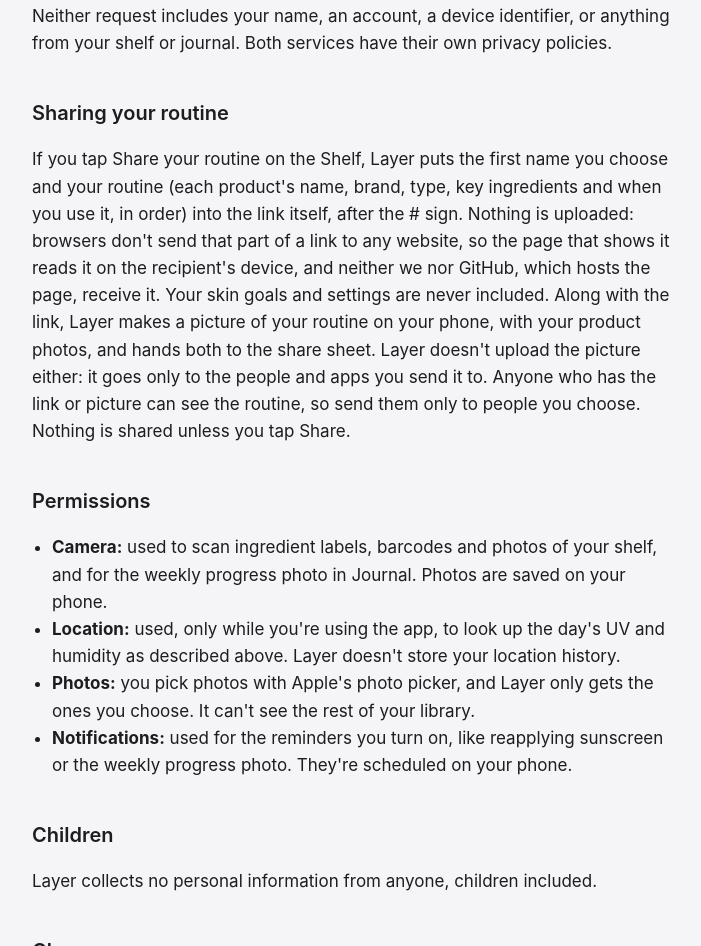
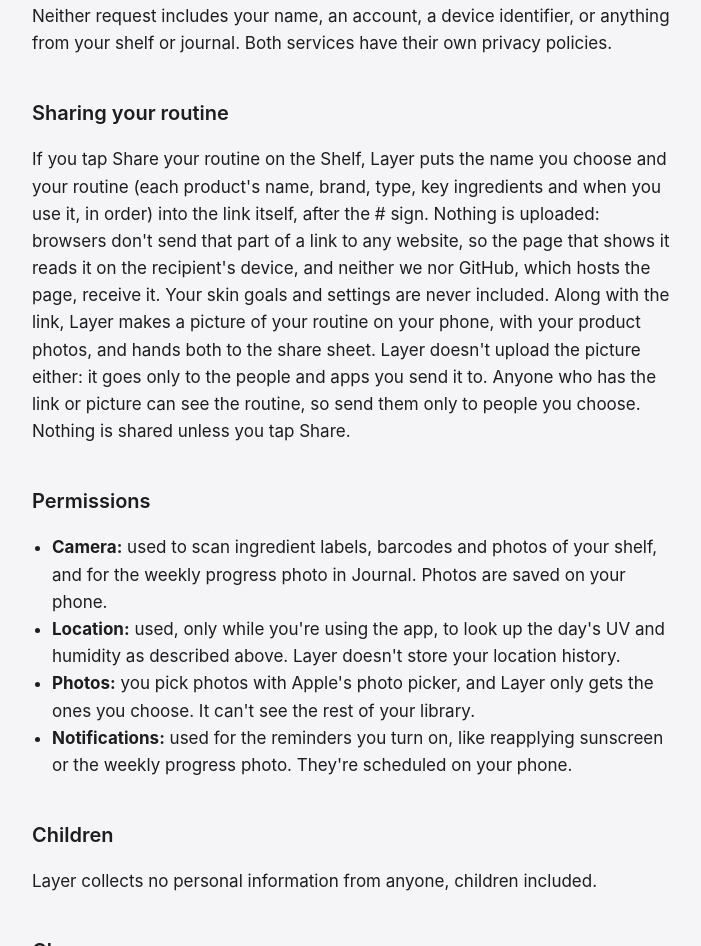
Before and after one commit to mark22d-kaijunumber8/layer, a plain HTML site: page privacy.html in a window 1280 px wide. Shown: the part 1010-1956 px from the top of the page, without its empty margins (288-989 px from the left). Drawn offline with Linux system fonts and the light colour scheme.

Commit message:
Say name, not first name

```diff
--- a/privacy.html
+++ b/privacy.html
@@ -32,7 +32,7 @@
     <p>Neither request includes your name, an account, a device identifier, or anything from your shelf or journal. Both services have their own privacy policies.</p>
 
     <h2>Sharing your routine</h2>
-    <p>If you tap Share your routine on the Shelf, Layer puts the first name you choose and your routine (each product's name, brand, type, key ingredients and when you use it, in order) into the link itself, after the # sign. Nothing is uploaded: browsers don't send that part of a link to any website, so the page that shows it reads it on the recipient's device, and neither we nor GitHub, which hosts the page, receive it. Your skin goals and settings are never included. Along with the link, Layer makes a picture of your routine on your phone, with your product photos, and hands both to the share sheet. Layer doesn't upload the picture either: it goes only to the people and apps you send it to. Anyone who has the link or picture can see the routine, so send them only to people you choose. Nothing is shared unless you tap Share.</p>
+    <p>If you tap Share your routine on the Shelf, Layer puts the name you choose and your routine (each product's name, brand, type, key ingredients and when you use it, in order) into the link itself, after the # sign. Nothing is uploaded: browsers don't send that part of a link to any website, so the page that shows it reads it on the recipient's device, and neither we nor GitHub, which hosts the page, receive it. Your skin goals and settings are never included. Along with the link, Layer makes a picture of your routine on your phone, with your product photos, and hands both to the share sheet. Layer doesn't upload the picture either: it goes only to the people and apps you send it to. Anyone who has the link or picture can see the routine, so send them only to people you choose. Nothing is shared unless you tap Share.</p>
 
     <h2>Permissions</h2>
     <ul>
```
